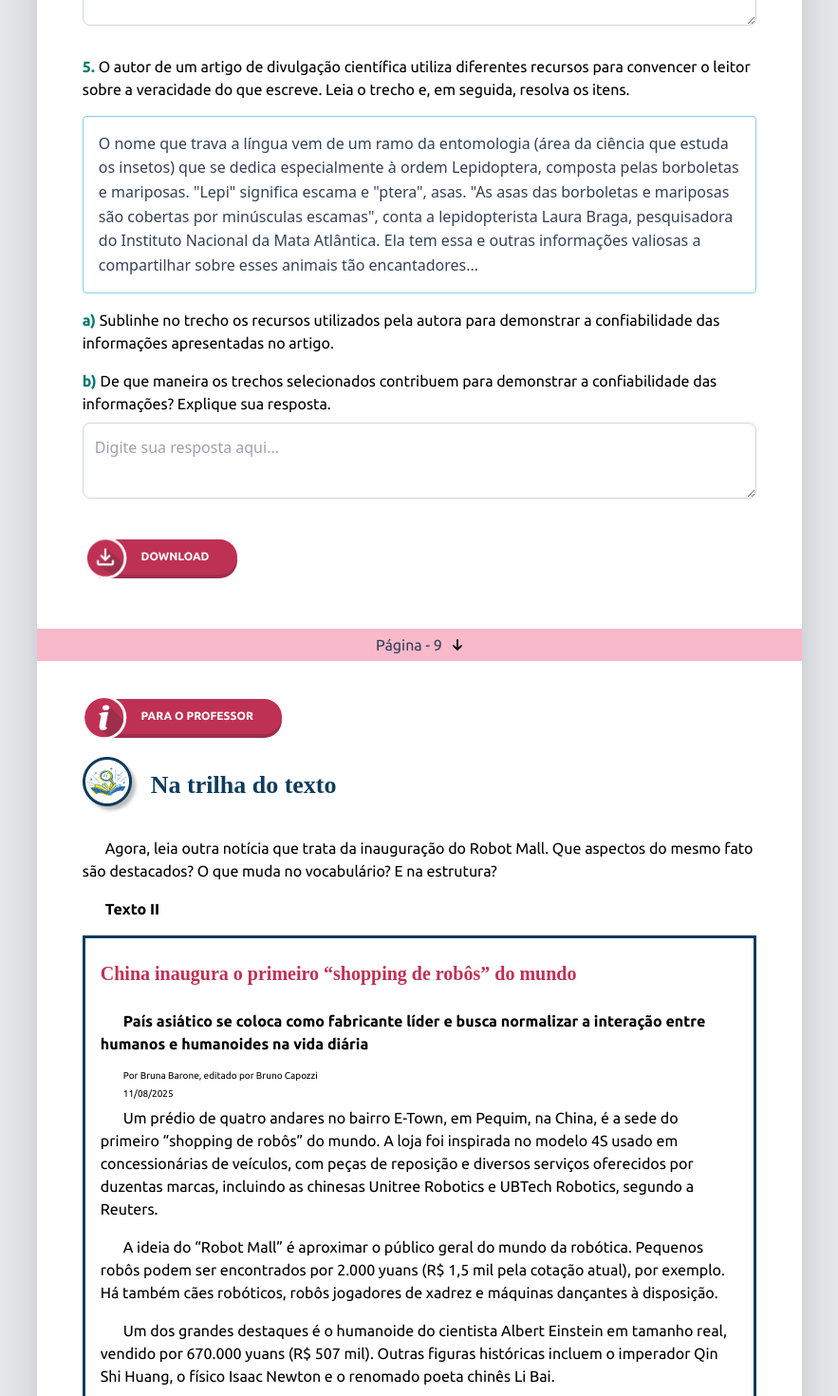
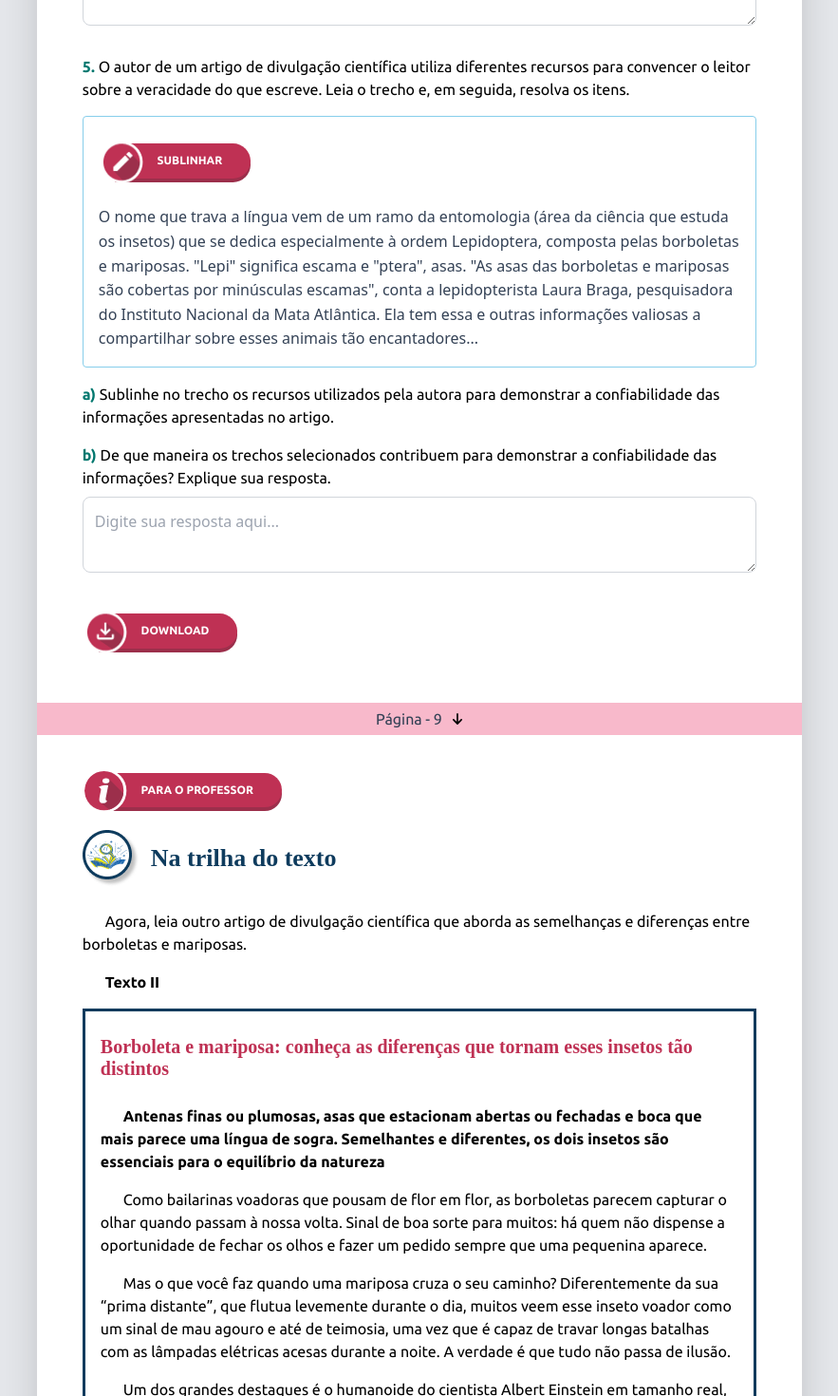
Before and after one commit to naygracioliarco/livro-conquista-7ano, a React (Vite) app: page / in a window 1280 px wide. Shown: the part 8280-9750 px from the top of the page at 95% size, without its empty margins (198-1081 px from the left). Built offline with nearby package versions, Linux system fonts and the light colour scheme; a web font is replaced by a local one.

Commit message:
criação botão sublinhar, adequação questão 5 pág 8

```diff
--- a/src/components/Book.tsx
+++ b/src/components/Book.tsx
@@ -322,46 +322,10 @@ function Book() {
                     content={
                       <>
                         <p className="mb-3">
-                          Respostas:
+                          EF69LP29, EF69LP30, EF69LP34, EF69LP42. Retome com a turma a proposta geral do gênero, destacando que, embora
+                          os dois textos abordem o mesmo campo temático(lepidópteros), cada um apresenta um objetivo diferente e emprega estratégias distintas para comunicar o conhecimento científico. Oriente a leitura coletiva ou em duplas, incentivando os alunos a identificar as explicações para termos técnicos, as comparações feitas com situações do cotidiano, o uso de linguagem acessível e o apoio em fonte especializada. Nas atividades que acompanham o texto, promova o contraste entre os dois rtigos, favorecendo a percepção de que, em um mesmo gênero textual, há diversidade temática, estilística e estrutural, o que auxilia no desenvolvimento da leitura crítica. Se possível, sistematize coletivamente as diferenças observadas.
+
                         </p>
-                        {(() => {
-                          const question = chapterQuestions.chapter1.find(q => q.id === 'ch1_q5');
-                          if (question && question.type === 'true-false' && question.statements) {
-                            return question.statements.map((stmt) => {
-                              // Se tiver correção, mostra V/F primeiro e depois a correção. Se não, mostra apenas V ou F
-                              const correctAnswerText = stmt.correctAnswer ? 'Verdadeiro (V)' : 'Falso (F)';
-                              const answerText = stmt.correction
-                                ? `${correctAnswerText}. ${stmt.correction}`
-                                : correctAnswerText;
-
-                              return (
-                                <p key={stmt.letter} className="mb-3">
-                                  {question.number !== undefined && (
-                                    <span style={{ color: '#00776E', fontWeight: 'bold' }}>{question.number}. </span>
-                                  )}
-                                  <span style={{ color: '#00776E', fontWeight: 'bold' }}>{stmt.letter}) </span>
-                                  <span dangerouslySetInnerHTML={{ __html: answerText }} />
-                                </p>
-                              );
-                            });
-                          }
-                          return null;
-                        })()}
-                        {(() => {
-                          const question = chapterQuestions.chapter1.find(q => q.id === 'ch1_q6');
-                          if (question && question.type === 'text-input' && question.subQuestions) {
-                            return question.subQuestions.map((subQ) => (
-                              <p key={subQ.letter} className="mb-3">
-                                {question.number !== undefined && (
-                                  <span style={{ color: '#00776E', fontWeight: 'bold' }}>{question.number}. </span>
-                                )}
-                                <span style={{ color: '#00776E', fontWeight: 'bold' }}>{subQ.letter}) </span>
-                                <span dangerouslySetInnerHTML={{ __html: subQ.correctAnswer || '' }} />
-                              </p>
-                            ));
-                          }
-                          return null;
-                        })()}
                       </>
                     }
 
@@ -369,44 +333,20 @@ function Book() {
                 </div>
                 <TrilhaTexto />
                 <p className="mb-4 indent-6">
-                  Agora, leia outra notícia que trata da inauguração do Robot Mall. Que aspectos do mesmo fato são destacados? O que muda no vocabulário? E na estrutura?
+                Agora, leia outro artigo de divulgação científica que aborda as semelhanças e diferenças entre borboletas e mariposas.
                 </p>
                 <p className="mb-4 indent-6">
                   <strong>Texto II</strong>
                 </p>
-                <CaixaTexto title='China inaugura o primeiro “shopping de robôs” do mundo'>
-                  <p className="mb-4 indent-6">
-                    <strong>País asiático se coloca como fabricante líder e busca normalizar a interação entre
-                      humanos e humanoides na vida diária</strong>
-                  </p>
-                  <p
-                    className="mb-2 indent-6"
-                    style={{
-                      fontSize: '10px',
-                      fontStyle: 'normal',
-                      fontWeight: 400,
-                      lineHeight: 'normal',
-                    }}
-                  >
-                    Por Bruna Barone, editado por Bruno Capozzi
-                  </p>
-                  <p
-                    className="mb-2 indent-6"
-                    style={{
-                      fontSize: '10px',
-                      fontStyle: 'normal',
-                      fontWeight: 400,
-                      lineHeight: 'normal',
-                    }}
-                  >
-                    11/08/2025
-                  </p>
-                  <p className="mb-4 indent-6">
-                    Um prédio de quatro andares no bairro E-Town, em Pequim, na China, é a sede do primeiro  “shopping de robôs” do mundo. A loja foi inspirada no modelo 4S usado em concessionárias de
-                    veículos, com peças de reposição e diversos serviços oferecidos por duzentas marcas, incluindo as chinesas Unitree Robotics e UBTech Robotics, segundo a Reuters.
-                  </p>
-                  <p className="mb-4 indent-6">
-                    A ideia do “Robot Mall” é aproximar o público geral do mundo da robótica. Pequenos robôs podem ser encontrados por 2.000 yuans (R$ 1,5 mil pela cotação atual), por exemplo. Há também cães robóticos, robôs jogadores de xadrez e máquinas dançantes à disposição.
+                <CaixaTexto title='Borboleta e mariposa: conheça as diferenças que tornam esses insetos tão distintos'>
+                  <p className="mb-4 indent-6">
+                    <strong>Antenas finas ou plumosas, asas que estacionam abertas ou fechadas e boca que mais parece uma língua de sogra. Semelhantes e diferentes, os dois insetos são essenciais para o equilíbrio da natureza</strong>
+                  </p>
+                  <p className="mb-4 indent-6">
+                  Como bailarinas voadoras que pousam de flor em flor, as borboletas parecem capturar o olhar quando passam à nossa volta. Sinal de boa sorte para muitos: há quem não dispense a oportunidade de fechar os olhos e fazer um pedido sempre que uma pequenina aparece.
+                  </p>
+                  <p className="mb-4 indent-6">
+                  Mas o que você faz quando uma mariposa cruza o seu caminho? Diferentemente da sua “prima distante”, que flutua levemente durante o dia, muitos veem esse inseto voador como um sinal de mau agouro e até de teimosia, uma vez que é capaz de travar longas batalhas com as lâmpadas elétricas acesas durante a noite. A verdade é que tudo não passa de ilusão.
                   </p>
                   <p className="mb-4 indent-6">
                     Um dos grandes destaques é o  humanoide  do cientista  Albert Einstein  em tamanho real, vendido por 670.000 yuans (R$ 507 mil). Outras figuras históricas incluem o imperador Qin Shi
--- a/src/components/SelectableText.tsx
+++ b/src/components/SelectableText.tsx
@@ -1,4 +1,5 @@
-import { useRef } from 'react';
+import { useRef, useState } from 'react';
+import SublinharButton from './SublinharButton';
 
 interface SelectableTextProps {
   text: string;
@@ -18,9 +19,10 @@ function SelectableText({
   showResults = false,
 }: SelectableTextProps) {
   const textRef = useRef<HTMLDivElement>(null);
+  const [isHighlightingActive, setIsHighlightingActive] = useState(false);
 
   const handleClick = (e: React.MouseEvent) => {
-    if (disabled || showResults || !textRef.current) return;
+    if (disabled || showResults || !textRef.current || !isHighlightingActive) return;
 
     // Obter a posição do clique no texto
     const clickPoint = e.clientX;
@@ -54,7 +56,7 @@ function SelectableText({
   };
 
   const handleMouseUp = () => {
-    if (disabled || showResults) return;
+    if (disabled || showResults || !isHighlightingActive) return;
 
     const selection = window.getSelection();
     if (!selection || selection.rangeCount === 0 || !textRef.current) {
@@ -178,6 +180,7 @@ function SelectableText({
   // Renderizar com correções na visão do professor
   if (showResults && correctSelections && correctSelections.length > 0) {
     return (
+      <div>
         <div className="mb-4 p-4" style={{ border: '1px solid #87CEEB', borderRadius: '4px' }}>
           <div className="mb-2">
             {renderText()}
@@ -191,6 +194,7 @@ function SelectableText({
             </ul>
           </div>
         </div>
+      </div>
     );
   }
 
@@ -201,14 +205,24 @@ function SelectableText({
       style={{
         border: '1px solid #87CEEB',
         borderRadius: '4px',
-        userSelect: disabled ? 'none' : 'text',
-        cursor: disabled ? 'default' : 'pointer',
+        userSelect: disabled || !isHighlightingActive ? 'none' : 'text',
+        cursor: disabled || !isHighlightingActive ? 'default' : 'text',
         fontFamily: 'inherit',
         lineHeight: '1.6',
       }}
       onClick={handleClick}
       onMouseUp={handleMouseUp}
     >
+      {/* Botão Sublinhar dentro do bloco */}
+      {!showResults && (
+        <div className="mb-3">
+          <SublinharButton
+            onClick={() => setIsHighlightingActive(!isHighlightingActive)}
+            disabled={disabled}
+          />
+        </div>
+      )}
+
       {renderText()}
     </div>
   );
--- /dev/null
+++ b/src/components/SublinharButton.tsx
@@ -0,0 +1,71 @@
+interface SublinharButtonProps {
+    onClick: () => void;
+    disabled?: boolean;
+  }
+
+  function SublinharButton({ onClick, disabled = false }: SublinharButtonProps) {
+    return (
+      <div className="flex">
+        <button
+          onClick={onClick}
+          style={{
+            position: 'relative',
+            padding: '10px 30px 10px 45px',
+            backgroundColor: '#BF3154',
+            boxShadow: '0px 4px 0px #9C2F4B',
+            borderRadius: '0 30px 30px 0',
+            color: 'white',
+            fontFamily: 'Ubuntu',
+            fontSize: '12px',
+            fontWeight: 700,
+            lineHeight: '1.4em',
+            textTransform: 'uppercase',
+            textDecoration: 'none',
+            margin: '1em 0.4em 1.4em 1.4em',
+            border: 'none',
+            cursor: disabled ? 'not-allowed' : 'pointer',
+            display: 'flex',
+            alignItems: 'center',
+            justifyContent: 'center',
+            opacity: disabled ? 0.6 : 1,
+          }}
+          onMouseEnter={(e) => {
+            if (!disabled) {
+              e.currentTarget.style.backgroundColor = '#9C2F4B';
+              e.currentTarget.style.boxShadow = '0px 2px 0px #7A2440';
+            }
+          }}
+          onMouseLeave={(e) => {
+            if (!disabled) {
+              e.currentTarget.style.backgroundColor = '#BF3154';
+              e.currentTarget.style.boxShadow = '0px 4px 0px #9C2F4B';
+            }
+          }}
+          disabled={disabled}
+        >
+          <div
+            style={{
+              position: 'absolute',
+              left: '-15px',
+              top: '54%',
+              transform: 'translateY(-50%)',
+              width: '45px',
+              height: '45px',
+              borderRadius: '50%',
+              backgroundColor: '#BF3154',
+              display: 'flex',
+              alignItems: 'center',
+              justifyContent: 'center',
+              zIndex: 1,
+              background: 'transparent url("images/iconSublinhar.png") no-repeat center',
+              backgroundSize: '100%',
+            }}
+          >
+          </div>
+          Sublinhar
+        </button>
+      </div>
+    );
+  }
+
+  export default SublinharButton;
```
Also changed, not shown: public/images/iconSublinhar.png (added). Lines whose indentation alone changed are shown as unchanged.
